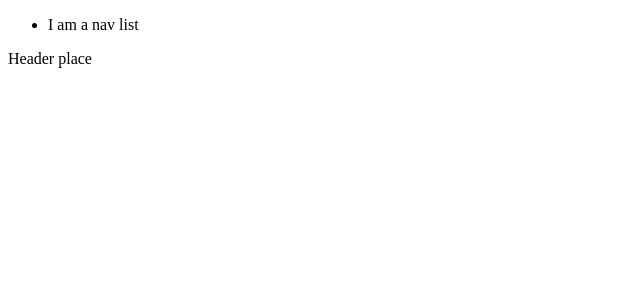
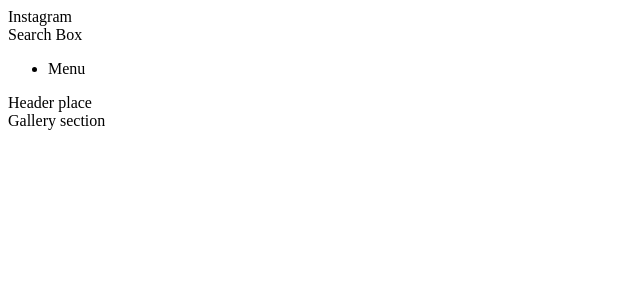
Before and after one commit to iulianSta/instagram-clone, a React (Create React App) app: page / in a window 1280 px wide. Shown: the top 300 px of the page, without its empty margins (0-640 px from the left). Built offline with nearby package versions, Linux system fonts and the light colour scheme.

Commit message:
src/components/Nav/ Nav update

```diff
--- a/src/App.js
+++ b/src/App.js
@@ -2,12 +2,15 @@
 import Nav from "./components/Nav";
 // Import Header
 import Header from "./components/Header";
+// Import Gallery
+import Gallery from "./components/Gallery";
 
 function App() {
   return (
     <div className="App">
       <Nav />
       <Header />
+      <Gallery />
     </div>
   );
 }
--- a/src/components/Nav.js
+++ b/src/components/Nav.js
@@ -4,8 +4,10 @@ const Nav = () => {
   return (
     <div>
       <nav>
+        <div>Instagram</div>
+        <div>Search Box</div>
         <ul>
-          <li>I am a nav list</li>
+          <li>Menu</li>
         </ul>
       </nav>
     </div>
```
